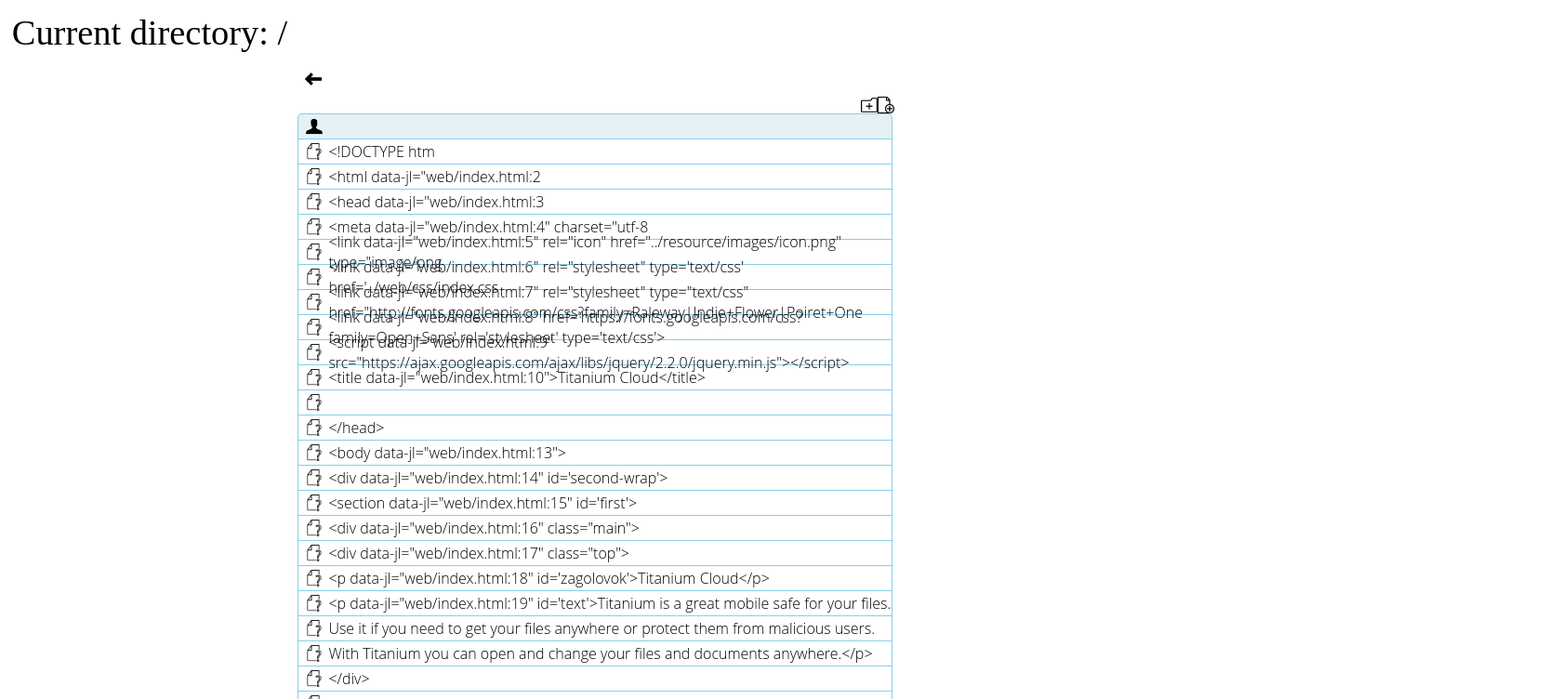
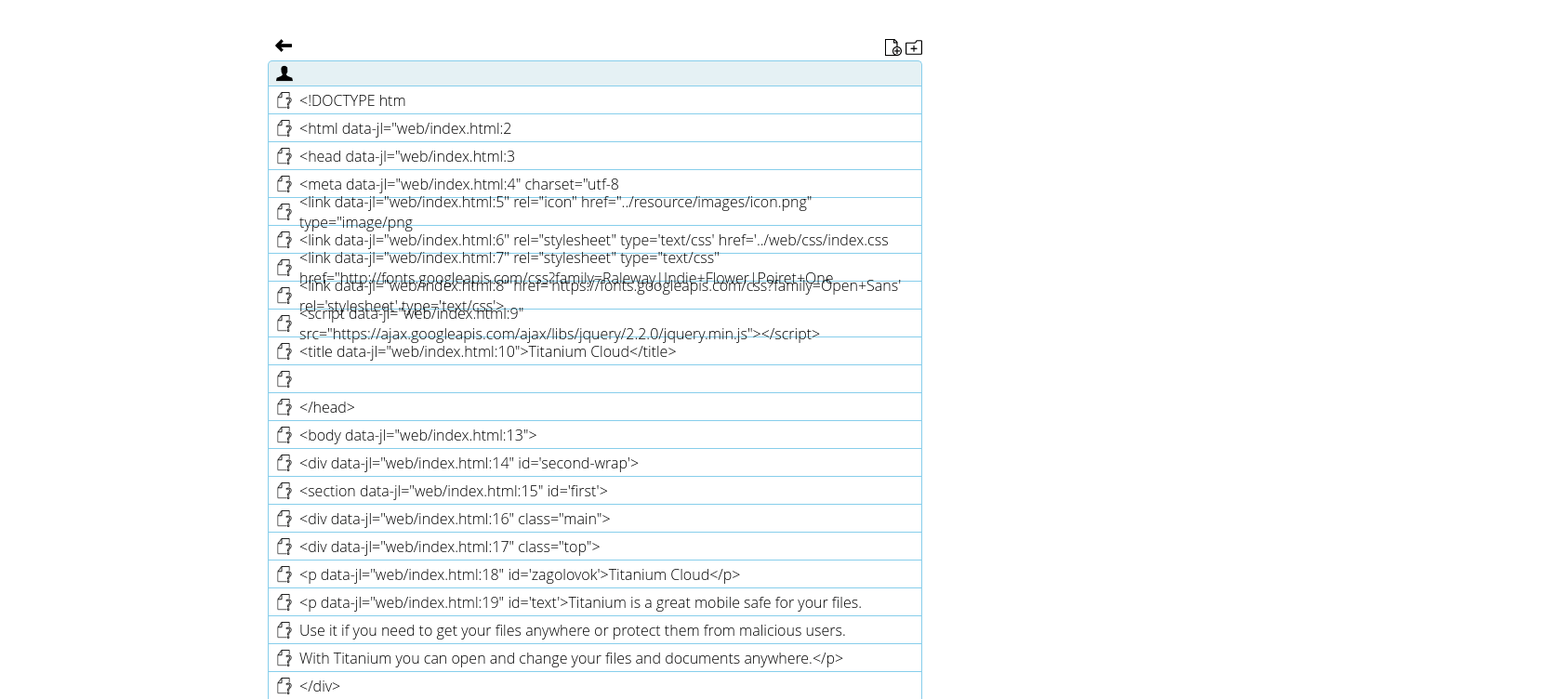
Before and after one commit to PeterPiggyDevelopment/TitaniumCloud, a plain HTML site: page web/files.html in a window 1280 px wide. Shown: the top 752 px of the page at 93% size, 1678 px wide, since content can reach past the window. Drawn offline with Linux system fonts and the light colour scheme; a web font is replaced by a local one.

Commit message:
bugs fixed

```diff
--- a/web/css/files_style.css
+++ b/web/css/files_style.css
@@ -5,9 +5,10 @@
 }
 
 section {
-width: 50%;
+width: 55%;
 position: relative;
 margin: 0 auto;
+padding-top: 1em;
 /*border-top: 1px solid #87CEEB;*/
 }
 
@@ -18,7 +19,7 @@
 
 .parent {
 width: 100%;
-height: 27px;
+height: 30px;
 border-right: 1px solid #87CEEB;
 border-left: 1px solid #87CEEB;
 border-top: 1px solid #87CEEB;
@@ -92,7 +93,7 @@
 
 #inputNewName {
 font-family: 'Open Sans Light';
-height: 14px;
+height: 20px;
 }
 
 #alert-text {
@@ -116,9 +117,11 @@
 }
 
 #globalDirectory {
-margin: 1vw;
-font-size: 3vw;
-
+/*margin: 1vw;
+font-size: 3vw;*/
+width: 20%;
+color: white;
+display: block;
 }
 
 #name-user {
@@ -142,9 +145,13 @@
 }
 
 #main-menu {
-width: 100%;
+width: 192%;
 height: 27px;
 margin-bottom: 0px;
+display: flex;
+align-items: center;
+justify-content: space-between;
+margin-bottom: 4px;
 }
 
 #main-menu-right {
@@ -157,6 +164,7 @@
 float: right;
 width: 18px;
 margin-top: 6px;
+margin-left: 6px;
 }
 
 #add_dir_button:hover, #qwerty2:hover {
@@ -190,3 +198,17 @@
   margin-left: 5px;
   margin-right: 0px;
 }
+
+label {
+	display: flex;
+	align-items: baseline;
+}
+
+.vvv {
+	display: flex;
+	align-items: center;
+}
+
+.download:hover {
+	opacity: 0.8;
+}
--- a/web/js/files_script.js
+++ b/web/js/files_script.js
@@ -99,15 +99,18 @@
          $('#name-user').before('<div id="main-menu"></div>');
          $('#main-menu').prepend('<img src="/resource/images/addfolder.png" id="add_dir_button">');
          $('#add_dir_button').before('<img src="/resource/images/addfile.png" id="qwerty2">')
-         $('#add_dir_button').wrap('<div class="hint--top hint--bounce child_img asdfg right" data-hint="Add new folder"></div>');
+         $('#add_dir_button').wrap('<div class="hint--top child_img asdfg right" data-hint="Add new folder"></div>');
 
          var qwerty=$('#qwerty2');
          $('#main-menu').prepend('<img src="/resource/images/back.png" id="back_button">');
          $('#back_button').wrap('<div class="hint--top hint--bounce child_img" data-hint="Back"></div>');
          qwerty.wrap('<label></label>');
+         $('label').wrap('<div class="vvv"></div>')
          qwerty.after('<iframe id="text_upload_container" name="hidden_frame" style="width:0px; height:0px; border:0px;">');
-         qwerty.wrap('<form id="send_file_form" method="post", enctype="multipart/form-data" target="hidden_frame">')
+         qwerty.wrap('<form class="hint--top" data-hint="Upload files" id="send_file_form" method="post", enctype="multipart/form-data" target="hidden_frame">')
          qwerty.after('<input id="uploadfileinp" name="uname" type="file"  onchange="changeInpName(this);" hidden>');
+         $('#add_dir_button').detach();
+         $('label').after('<div class="hint--top" data-hint="Add folder"><img src="/resource/images/addfolder.png" id="add_dir_button"></div>');
 
          buttons();
 
@@ -128,6 +131,8 @@
          $('.parent').eq(length-1).css('border-bottom', '1px solid #87CEEB');
 //>>>>>>> 231fe5f191b1f6f7b995db42ea18cd29a501f643
 };
+
+
 
 function changeInpName(elem){
     elem.name = getCurrentDirectory();
@@ -150,23 +155,18 @@
 }
 
 function createShare() {
-    $('.parent').on('mouseover', function(event) {
+    $('.parent').on('mouseenter', function(event) {
       event.stopPropagation();
       event.preventDefault();
     $('.download').detach();
     var child=$(this).children().eq(1),
         text=child.children().eq(0);
-    text.after('<p class="download"><span class="share_text">Поделиться</span></p>');
+    text.after('<p class="download"><span class="share_text hint--right hint--error" data-hint="Эта функция пока не работает">Поделиться</span></p>');
     });
 
-    $('.parent').on('mouseout', function() {
+    $('.parent').on('mouseleave', function() {
         $('.download').detach();
     });
-
-    $('.download').on('mouseover', function() {
-        $('.child').unbind('mouseout');
-    });
-
 };
 
 function drawFunctions() { //создание всплывающего меню
@@ -541,6 +541,10 @@
         if (xhttp.readyState == 4 && xhttp.status == 200) {
             folder=sort(xhttp.responseText), //массив, с которого будем рисовать
             count=countFolders(folder); //количетво папок
+            $('#name-user').detach();
+     $('#add_dir_button').detach();
+     $('#back_button').detach();
+     $('#qwerty2').detach();
             draw(folder, getNameCookie()); //отрисовали структуру
             renameFolders(); //переименовали папки
             openAndDownloadFile();
```
